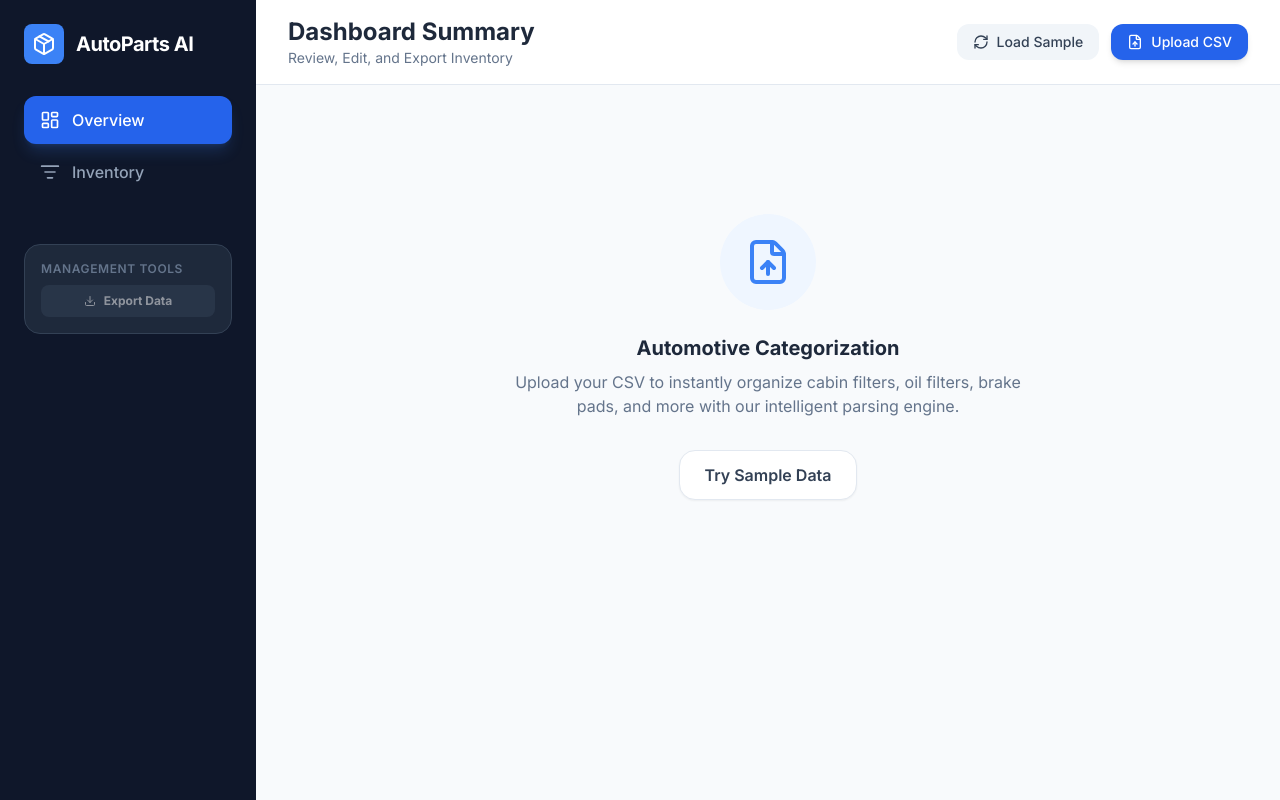
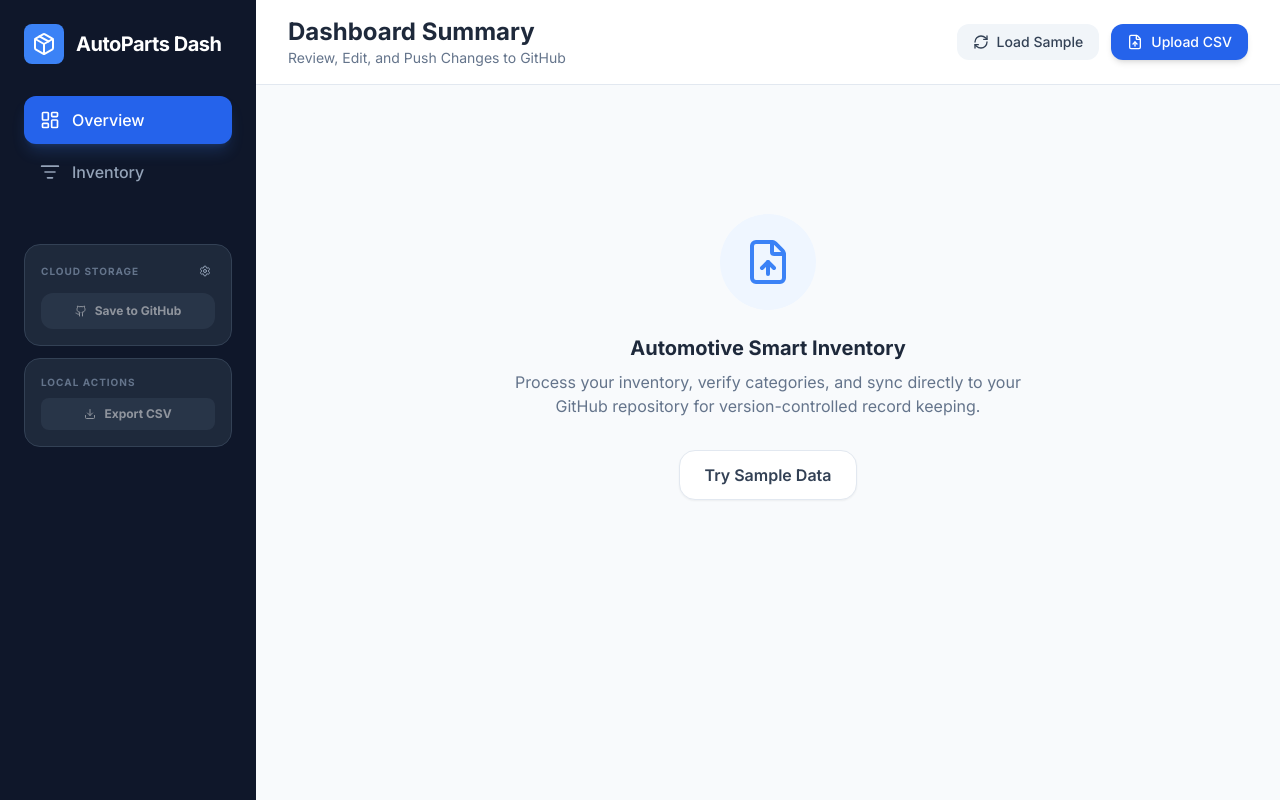
Before and after one commit to gummy-byte/Autoparts-Sorting, a React (Vite) app: page / in a window 1280 px wide. Built offline with nearby package versions, Linux system fonts and the light colour scheme.

Commit message:
feat: Add GitHub sync functionality
Integrates GitHub API for syncing inventory data. Users can now configure GitHub repository, path, and branch to automatically push categorized inventory updates. Includes a modal for configuration and state management for sync status.

```diff
--- a/App.tsx
+++ b/App.tsx
@@ -14,7 +14,12 @@ import {
   CheckCircle2,
   Download,
   ChevronLeft,
-  ChevronRight
+  ChevronRight,
+  Github,
+  Settings,
+  Save,
+  Loader2,
+  Check
 } from 'lucide-react';
 import {
   BarChart,
@@ -39,6 +44,13 @@ const COLORS = [
 ];
 
 const ITEMS_PER_PAGE = 15;
+
+interface GitHubConfig {
+  token: string;
+  repo: string; // e.g., "username/repo"
+  path: string; // e.g., "data/inventory.csv"
+  branch: string;
+}
 
 /**
  * Robust CSV Line Parser that handles quoted values containing commas
@@ -68,6 +80,19 @@ const App: React.FC = () => {
   const [searchTerm, setSearchTerm] = useState("");
   const [selectedCategory, setSelectedCategory] = useState<string>("All");
   const [currentPage, setCurrentPage] = useState(1);
+
+  // GitHub Sync State
+  const [isSyncModalOpen, setIsSyncModalOpen] = useState(false);
+  const [isSyncing, setIsSyncing] = useState(false);
+  const [syncStatus, setSyncStatus] = useState<'idle' | 'success' | 'error'>('idle');
+  const [ghConfig, setGhConfig] = useState<GitHubConfig>(() => {
+    const saved = localStorage.getItem('gh_config');
+    return saved ? JSON.parse(saved) : { token: '', repo: '', path: 'inventory_categorized.csv', branch: 'main' };
+  });
+
+  useEffect(() => {
+    localStorage.setItem('gh_config', JSON.stringify(ghConfig));
+  }, [ghConfig]);
 
   // Reset to first page when filters change
   useEffect(() => {
@@ -130,9 +155,7 @@ const App: React.FC = () => {
     ));
   };
 
-  const exportToCSV = () => {
-    if (items.length === 0) return;
-
+  const generateCSVString = () => {
     const headers = ["Quantity", "Code", "Description", "Category"];
     const rows = items.map(item => [
       item.qty,
@@ -140,8 +163,12 @@ const App: React.FC = () => {
       `"${item.description.replace(/"/g, '""')}"`,
       `"${item.category}"`
     ]);
+    return [headers, ...rows].map(e => e.join(",")).join("\n");
+  };
 
-    const csvContent = [headers, ...rows].map(e => e.join(",")).join("\n");
+  const exportToCSV = () => {
+    if (items.length === 0) return;
+    const csvContent = generateCSVString();
     const blob = new Blob([csvContent], { type: 'text/csv;charset=utf-8;' });
     const link = document.createElement("a");
     const url = URL.createObjectURL(blob);
@@ -151,6 +178,63 @@ const App: React.FC = () => {
     document.body.appendChild(link);
     link.click();
     document.body.removeChild(link);
+  };
+
+  const syncToGitHub = async () => {
+    if (!ghConfig.token || !ghConfig.repo || !ghConfig.path) {
+      setIsSyncModalOpen(true);
+      return;
+    }
+
+    setIsSyncing(true);
+    setSyncStatus('idle');
+
+    try {
+      const csvContent = generateCSVString();
+      const contentBase64 = btoa(unescape(encodeURIComponent(csvContent)));
+
+      // 1. Check if file exists to get SHA
+      const getFileResponse = await fetch(`https://api.github.com/repos/${ghConfig.repo}/contents/${ghConfig.path}?ref=${ghConfig.branch}`, {
+        headers: {
+          'Authorization': `token ${ghConfig.token}`,
+          'Accept': 'application/vnd.github.v3+json'
+        }
+      });
+
+      let sha: string | undefined;
+      if (getFileResponse.status === 200) {
+        const fileData = await getFileResponse.json();
+        sha = fileData.sha;
+      }
+
+      // 2. Push content
+      const putResponse = await fetch(`https://api.github.com/repos/${ghConfig.repo}/contents/${ghConfig.path}`, {
+        method: 'PUT',
+        headers: {
+          'Authorization': `token ${ghConfig.token}`,
+          'Accept': 'application/vnd.github.v3+json',
+          'Content-Type': 'application/json'
+        },
+        body: JSON.stringify({
+          message: `Update inventory categorized: ${new Date().toLocaleString()}`,
+          content: contentBase64,
+          branch: ghConfig.branch,
+          sha: sha
+        })
+      });
+
+      if (putResponse.ok) {
+        setSyncStatus('success');
+        setTimeout(() => setSyncStatus('idle'), 3000);
+      } else {
+        throw new Error('Failed to push to GitHub');
+      }
+    } catch (error) {
+      console.error(error);
+      setSyncStatus('error');
+    } finally {
+      setIsSyncing(false);
+    }
   };
 
   const handleLoadSample = () => {
@@ -199,7 +283,6 @@ const App: React.FC = () => {
     });
   }, [items, searchTerm, selectedCategory]);
 
-  // Pagination Logic
   const totalPages = Math.ceil(filteredItems.length / ITEMS_PER_PAGE);
   const paginatedItems = useMemo(() => {
     const startIndex = (currentPage - 1) * ITEMS_PER_PAGE;
@@ -210,14 +293,95 @@ const App: React.FC = () => {
   const outOfStock = items.filter(i => i.qty <= 0).length;
 
   return (
-    <div className="min-h-screen flex flex-col md:flex-row">
+    <div className="min-h-screen flex flex-col md:flex-row relative">
+      {/* GitHub Sync Modal */}
+      {isSyncModalOpen && (
+        <div className="fixed inset-0 z-50 flex items-center justify-center bg-slate-900/60 backdrop-blur-sm p-4">
+          <div className="bg-white rounded-3xl w-full max-w-md p-8 shadow-2xl animate-in fade-in zoom-in duration-200">
+            <div className="flex justify-between items-center mb-6">
+              <h3 className="text-xl font-bold text-slate-800 flex items-center gap-2">
+                <Github className="w-6 h-6" />
+                GitHub Sync Settings
+              </h3>
+              <button onClick={() => setIsSyncModalOpen(false)} className="text-slate-400 hover:text-slate-600">
+                <AlertCircle className="w-5 h-5 rotate-45" />
+              </button>
+            </div>
+
+            <div className="space-y-4">
+              <div>
+                <label className="block text-xs font-bold text-slate-400 uppercase tracking-wider mb-2">Personal Access Token</label>
+                <input
+                  type="password"
+                  placeholder="ghp_xxxxxxxxxxxx"
+                  className="w-full px-4 py-3 bg-slate-50 border border-slate-200 rounded-xl focus:ring-2 focus:ring-blue-500/20 focus:outline-none"
+                  value={ghConfig.token}
+                  onChange={(e) => setGhConfig({...ghConfig, token: e.target.value})}
+                />
+              </div>
+              <div>
+                <label className="block text-xs font-bold text-slate-400 uppercase tracking-wider mb-2">Repository (owner/repo)</label>
+                <input
+                  type="text"
+                  placeholder="e.g. user123/my-inventory"
+                  className="w-full px-4 py-3 bg-slate-50 border border-slate-200 rounded-xl focus:ring-2 focus:ring-blue-500/20 focus:outline-none"
+                  value={ghConfig.repo}
+                  onChange={(e) => setGhConfig({...ghConfig, repo: e.target.value})}
+                />
+              </div>
+              <div className="grid grid-cols-2 gap-4">
+                <div>
+                  <label className="block text-xs font-bold text-slate-400 uppercase tracking-wider mb-2">Branch</label>
+                  <input
+                    type="text"
+                    placeholder="main"
+                    className="w-full px-4 py-3 bg-slate-50 border border-slate-200 rounded-xl focus:ring-2 focus:ring-blue-500/20 focus:outline-none"
+                    value={ghConfig.branch}
+                    onChange={(e) => setGhConfig({...ghConfig, branch: e.target.value})}
+                  />
+                </div>
+                <div>
+                  <label className="block text-xs font-bold text-slate-400 uppercase tracking-wider mb-2">File Path</label>
+                  <input
+                    type="text"
+                    placeholder="inventory.csv"
+                    className="w-full px-4 py-3 bg-slate-50 border border-slate-200 rounded-xl focus:ring-2 focus:ring-blue-500/20 focus:outline-none"
+                    value={ghConfig.path}
+                    onChange={(e) => setGhConfig({...ghConfig, path: e.target.value})}
+                  />
+                </div>
+              </div>
+            </div>
+
+            <div className="mt-8 flex gap-3">
+              <button
+                onClick={() => setIsSyncModalOpen(false)}
+                className="flex-1 py-3 bg-slate-100 hover:bg-slate-200 text-slate-600 font-bold rounded-xl transition-all"
+              >
+                Cancel
+              </button>
+              <button
+                onClick={() => {
+                  setIsSyncModalOpen(false);
+                  syncToGitHub();
+                }}
+                className="flex-1 py-3 bg-blue-600 hover:bg-blue-700 text-white font-bold rounded-xl transition-all shadow-lg shadow-blue-500/20 flex items-center justify-center gap-2"
+              >
+                <Save className="w-4 h-4" />
+                Save & Sync
+              </button>
+            </div>
+          </div>
+        </div>
+      )}
+
       <aside className="w-full md:w-64 bg-slate-900 text-white flex-shrink-0">
         <div className="p-6">
           <div className="flex items-center gap-3 mb-8">
             <div className="bg-blue-500 p-2 rounded-lg">
               <Package className="w-6 h-6" />
             </div>
-            <h1 className="text-xl font-bold tracking-tight">AutoParts AI</h1>
+            <h1 className="text-xl font-bold tracking-tight">AutoParts Dash</h1>
           </div>
 
           <nav className="space-y-1">
@@ -232,16 +396,46 @@ const App: React.FC = () => {
           </nav>
         </div>
 
-        <div className="mt-auto p-6">
+        <div className="mt-auto p-6 space-y-3">
           <div className="bg-slate-800 rounded-2xl p-4 border border-slate-700">
-            <p className="text-xs text-slate-500 mb-2 uppercase tracking-wider font-semibold">Management Tools</p>
+            <div className="flex justify-between items-center mb-3">
+              <p className="text-[10px] text-slate-500 uppercase tracking-widest font-bold">Cloud Storage</p>
+              <button onClick={() => setIsSyncModalOpen(true)} className="p-1 hover:bg-slate-700 rounded-md transition-colors">
+                <Settings className="w-3 h-3 text-slate-400" />
+              </button>
+            </div>
+
+            <button
+              onClick={syncToGitHub}
+              disabled={items.length === 0 || isSyncing}
+              className={`w-full flex items-center justify-center gap-2 py-2.5 rounded-xl text-xs font-bold transition-all relative overflow-hidden ${
+                syncStatus === 'success' ? 'bg-emerald-500 text-white' :
+                syncStatus === 'error' ? 'bg-rose-500 text-white' :
+                'bg-slate-700 hover:bg-slate-600 text-white'
+              } disabled:opacity-50`}
+            >
+              {isSyncing ? (
+                <Loader2 className="w-3 h-3 animate-spin" />
+              ) : syncStatus === 'success' ? (
+                <Check className="w-3 h-3" />
+              ) : syncStatus === 'error' ? (
+                <AlertCircle className="w-3 h-3" />
+              ) : (
+                <Github className="w-3 h-3" />
+              )}
+              {isSyncing ? 'Syncing...' : syncStatus === 'success' ? 'Synced!' : syncStatus === 'error' ? 'Error' : 'Save to GitHub'}
+            </button>
+          </div>
+
+          <div className="bg-slate-800 rounded-2xl p-4 border border-slate-700">
+            <p className="text-[10px] text-slate-500 uppercase tracking-widest font-bold mb-2">Local Actions</p>
             <button
               onClick={exportToCSV}
               disabled={items.length === 0}
-              className="w-full flex items-center justify-center gap-2 py-2 bg-slate-700 hover:bg-slate-600 disabled:opacity-50 disabled:cursor-not-allowed rounded-lg text-xs font-bold transition-all"
+              className="w-full flex items-center justify-center gap-2 py-2 bg-slate-700 hover:bg-slate-600 disabled:opacity-50 rounded-lg text-xs font-bold transition-all"
             >
               <Download className="w-3 h-3" />
-              Export Data
+              Export CSV
             </button>
           </div>
         </div>
@@ -253,7 +447,7 @@ const App: React.FC = () => {
             <h2 className="text-2xl font-bold text-slate-800">
               {activeTab === 'overview' ? 'Dashboard Summary' : 'Inventory Management'}
             </h2>
-            <p className="text-slate-500 text-sm">Review, Edit, and Export Inventory</p>
+            <p className="text-slate-500 text-sm">Review, Edit, and Push Changes to GitHub</p>
           </div>
 
           <div className="flex items-center gap-3">
@@ -285,8 +479,8 @@ const App: React.FC = () => {
               <div className="bg-blue-50 p-6 rounded-full mb-6">
                 <FileUp className="w-12 h-12 text-blue-500" />
               </div>
-              <h3 className="text-xl font-bold text-slate-800 mb-2">Automotive Categorization</h3>
-              <p className="text-slate-500 mb-8">Upload your CSV to instantly organize cabin filters, oil filters, brake pads, and more with our intelligent parsing engine.</p>
+              <h3 className="text-xl font-bold text-slate-800 mb-2">Automotive Smart Inventory</h3>
+              <p className="text-slate-500 mb-8">Process your inventory, verify categories, and sync directly to your GitHub repository for version-controlled record keeping.</p>
               <button onClick={handleLoadSample} className="px-6 py-3 bg-white border border-slate-200 text-slate-700 font-semibold rounded-2xl hover:bg-slate-50 transition-all shadow-sm">
                 Try Sample Data
               </button>
@@ -351,7 +545,7 @@ const App: React.FC = () => {
 
                   <div className="lg:col-span-2 bg-white rounded-3xl border border-slate-200 shadow-sm overflow-hidden">
                     <div className="px-6 py-5 border-b border-slate-100 bg-slate-50/50 flex justify-between items-center">
-                      <h3 className="font-bold text-slate-800 uppercase text-xs tracking-wider">Top Performing Categories</h3>
+                      <h3 className="font-bold text-slate-800 uppercase text-xs tracking-wider">Stock Health by Category</h3>
                     </div>
                     <div className="overflow-x-auto">
                       <table className="w-full text-left">
@@ -455,7 +649,6 @@ const App: React.FC = () => {
                     </table>
                   </div>
 
-                  {/* Pagination Footer */}
                   {filteredItems.length > 0 && (
                     <div className="px-8 py-6 border-t border-slate-100 bg-slate-50/30 flex flex-col sm:flex-row items-center justify-between gap-4">
                       <p className="text-sm text-slate-500 font-medium">
@@ -506,7 +699,7 @@ const App: React.FC = () => {
                   {filteredItems.length === 0 && (
                     <div className="py-20 text-center text-slate-400">
                       <Package className="w-12 h-12 mx-auto mb-4 opacity-20" />
-                      <p className="font-medium">No results matching your current search or filter.</p>
+                      <p className="font-medium">No results found for your search.</p>
                     </div>
                   )}
                 </div>
```
